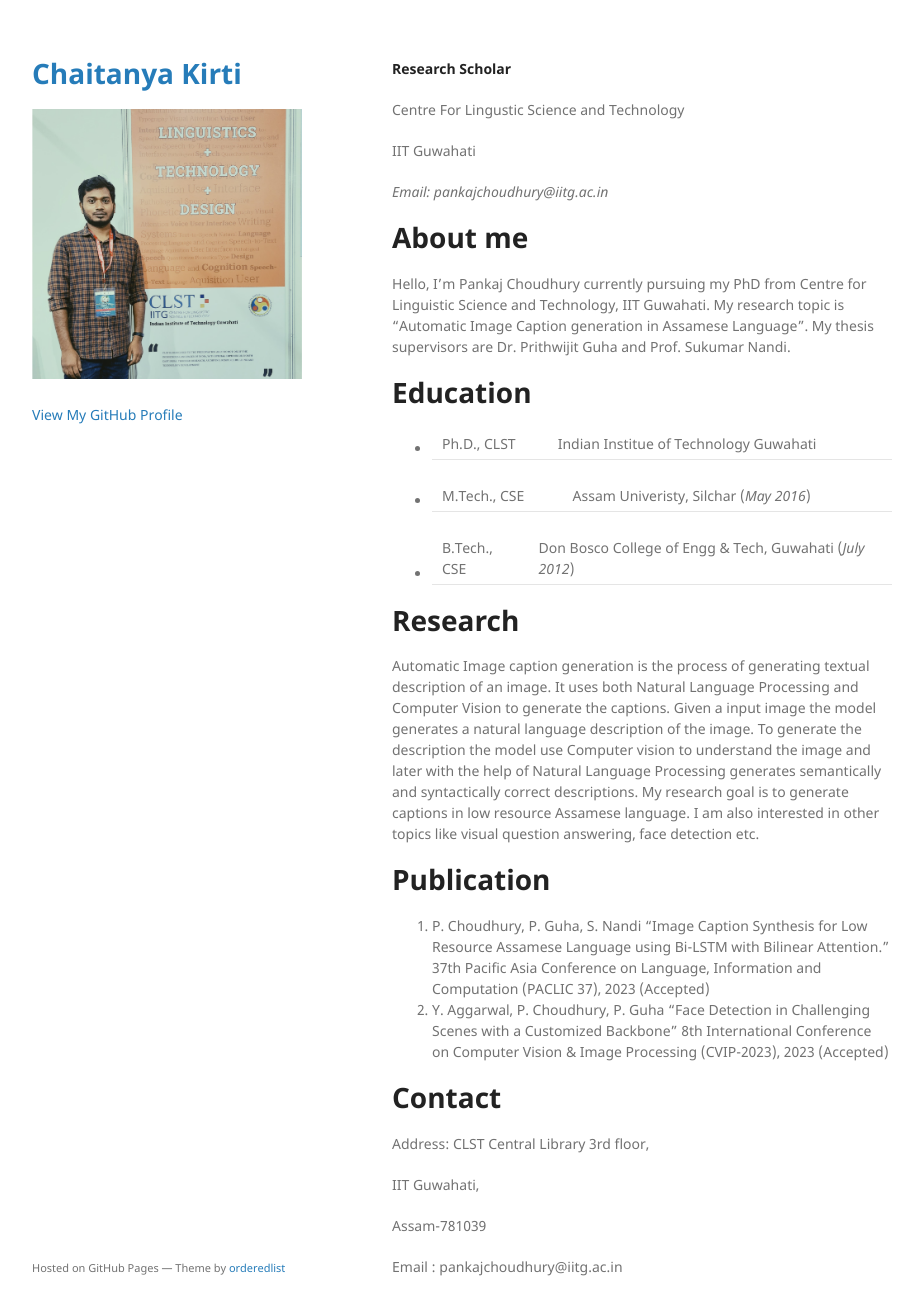
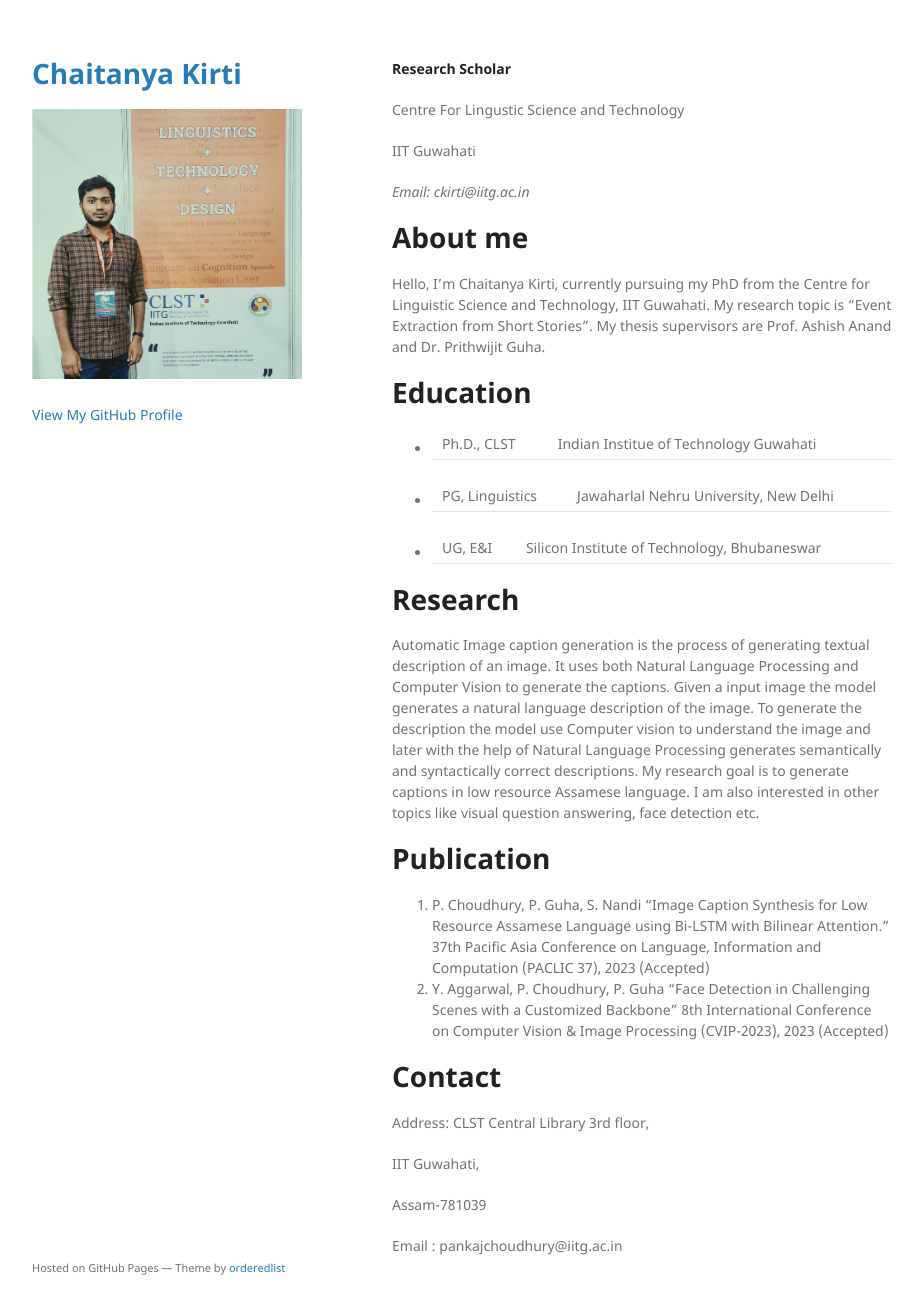
Before and after one commit to chaitanyakirti/chaitanyakirti.github.io, a Jekyll site: the page built from index.md, in a window 1280 px wide and 1347 px high. Shown: the top 1315 px of the window, without its empty margins (178-1101 px from the left). Built offline with Jekyll 4.4.1, drawn with Linux system fonts in a browser that asks for light colours; the repository's description, which GitHub fills in, is left out.

Commit message:
Update index.md

```diff
--- a/index.md
+++ b/index.md
@@ -8,16 +8,16 @@ layout: default
 
 IIT Guwahati
 
-_Email: pankajchoudhury@iitg.ac.in_
+_Email: ckirti@iitg.ac.in_
 
 # About me
 
-Hello, I’m Pankaj Choudhury currently pursuing my PhD from Centre for Linguistic Science and Technology, IIT Guwahati. My research topic is “Automatic Image Caption generation in Assamese Language”. My thesis supervisors are Dr. Prithwijit Guha and Prof. Sukumar Nandi.
+Hello, I’m Chaitanya Kirti, currently pursuing my PhD from the Centre for Linguistic Science and Technology, IIT Guwahati. My research topic is “Event Extraction from Short Stories”. My thesis supervisors are Prof. Ashish Anand and Dr. Prithwijit Guha.
 
 # Education
 - Ph.D., CLST | Indian Institue of Technology Guwahati
-- M.Tech., CSE	| Assam Univeristy, Silchar (_May 2016_)
-- B.Tech., CSE | Don Bosco College of Engg & Tech, Guwahati (_July 2012_)
+- PG, Linguistics	| Jawaharlal Nehru University, New Delhi
+- UG, E&I | Silicon Institute of Technology, Bhubaneswar
 
 # Research
 
```
